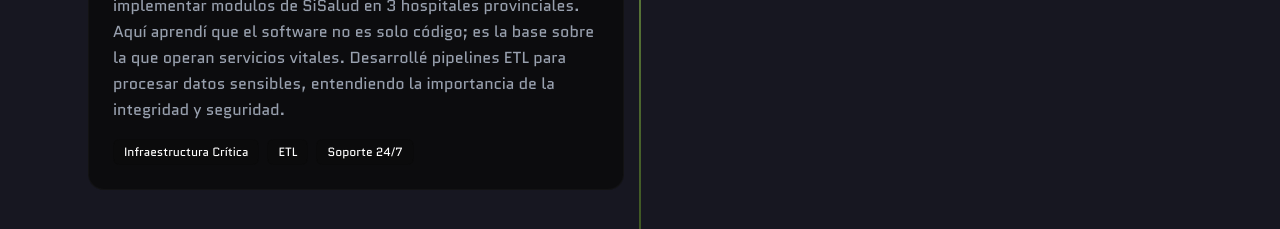
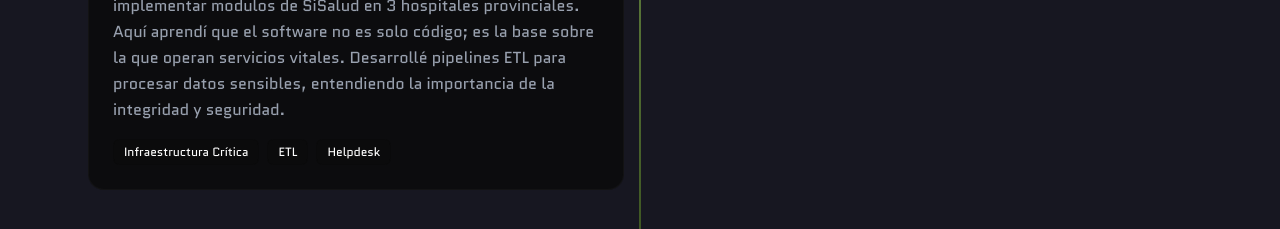
Before and after one commit to gabrielbustosdev/portafolio-profesional, a Next.js app: page / in a window 1280 px wide. Shown: the part 1520-1749 px from the top of the page. Built offline with nearby package versions, Linux system fonts and the light colour scheme.

Commit message:
feat: add About section component with professional journey timeline and tech stack display

```diff
--- a/components/About.tsx
+++ b/components/About.tsx
@@ -9,7 +9,7 @@ export default function About() {
       organization: "NTB - Ministerio de Salud",
       description:
         "Mi carrera comenzó en la trinchera, dando soporte en horario nocturno de procesos críticos, con el tiempo llegué a implementar modulos de SiSalud en 3 hospitales provinciales. Aquí aprendí que el software no es solo código; es la base sobre la que operan servicios vitales. Desarrollé pipelines ETL para procesar datos sensibles, entendiendo la importancia de la integridad y seguridad.",
-      skills: ["Infraestructura Crítica", "ETL", "Soporte 24/7"],
+      skills: ["Infraestructura Crítica", "ETL", "Helpdesk"],
       icon: <Server className="w-6 h-6" />,
     },
     {
@@ -239,7 +239,7 @@ export default function About() {
                   className="absolute left-4 md:left-1/2 w-4 h-4
                 bg-background border-2 border-slate-600 dark:border-primary rounded-full
                 transform -translate-x-1/2 mt-1.5 z-10
-                shadow-[0_0_10px_rgba(192,255,107,0.5)] dark:shadow-[0_0_10px_rgba(192,255,107,0.5)]"
+                shadow-[0_0_10px_rgba(108,108,108,0.5)] dark:shadow-[0_0_10px_rgba(192,255,107,0.5)]"
                 >
                   <div className="absolute inset-0 bg-slate-600/20 dark:bg-primary/20 rounded-full animate-pulse-glow" />
                 </div>
```
